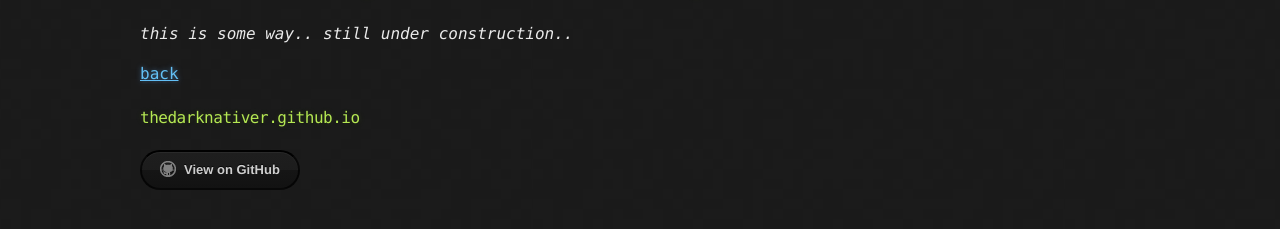
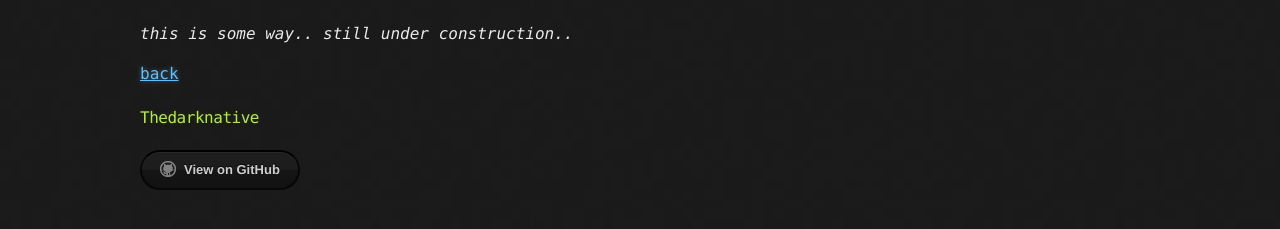
Before and after one commit to gibsonekezie/thedarknativer.github.io, a Jekyll site: the page built from lib.md, in a window 1280 px wide. Shown: the part 162-391 px from the top of the page. Built offline with Jekyll 4.4.1, drawn with Linux system fonts in a browser that asks for light colours; our own code applies the rules of GitHub Pages for plain Markdown files.

Commit message:
added title back to config.yml

```diff
--- a/_config.yml
+++ b/_config.yml
@@ -1,2 +1,3 @@
 theme: jekyll-theme-hacker
 description: Even if you're not ready for the day, it cannot always be night..
+title: Thedarknative
```
